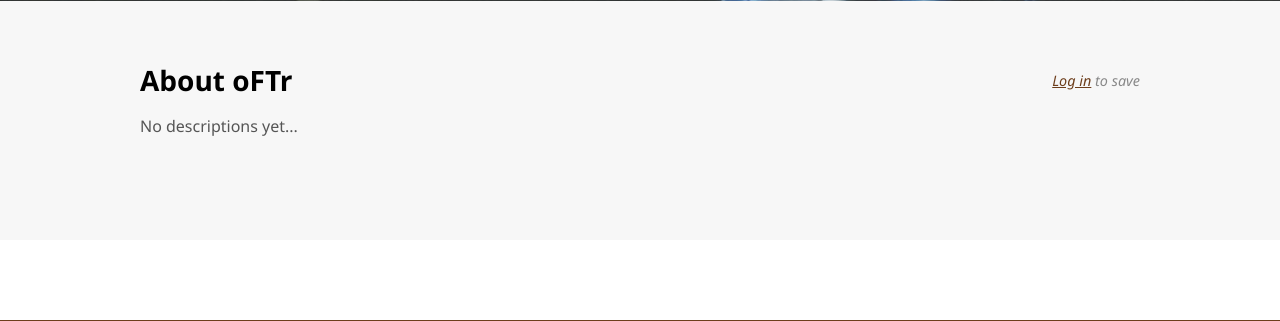
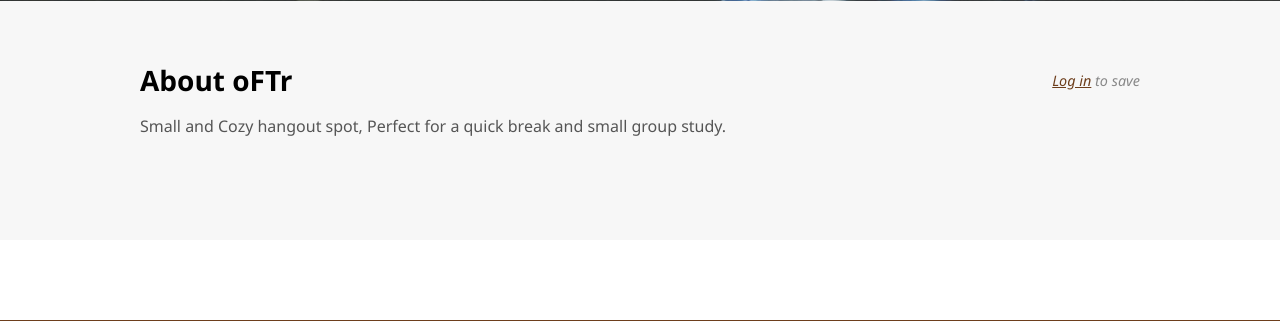
Before and after one commit to REID31-SaN/Nook-Finder, a PHP site: page /cafe_window.php?cafe=oFTr&img=images/OFTR.jpg in a window 1280 px wide. Shown: the part 669-990 px from the top of the page. Run offline with PHP 8.4, Linux system fonts and the light colour scheme.

Commit message:
Added description for the 3 "Creators' Choice" on index

```diff
--- a/cafe_window.php
+++ b/cafe_window.php
@@ -11,7 +11,10 @@ $descriptions = [
     "Co.Create" => "A modern collaborative coworking space designed for productivity and creativity.",
     "Cush Lounge" => "Is a cozy, premium co-working and relaxation spot for students and remote workers in Angeles City (MC Place)",
     "Vessel Coworking Space" => "A professional coworking environment perfect for startups and remote workers.",
-    "Kuwento Cafe" => "Cozy workspace vibes Matcha Bar Supporting local farmers, and local roasters, a warm cafe space where stories are shared over great coffee."
+    "Kuwento Cafe" => "Cozy workspace vibes Matcha Bar Supporting local farmers, and local roasters, a warm cafe space where stories are shared over great coffee.",
+    "oFTr" => "Small and Cozy hangout spot, Perfect for a quick break and small group study.",
+    "Angeles City Library" => "Located in the heart of Angeles City, this library offers a quiet, well-equipped environment with a wealth of materials for students",
+    "BRUDR" => "A bistro styel cafe that serves good food and coffee, with a cozy ambiance perfect for work or study.",
 ];
 
 $cafeInfos = [
@@ -156,4 +159,5 @@ $info = $cafeInfos[$cafeName] ?? [];
 </body>
 </html>
 
+
 <?php include 'footer.php'; ?>
```
